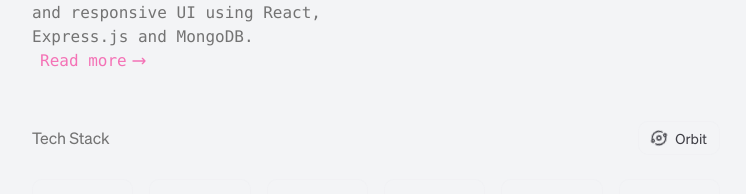
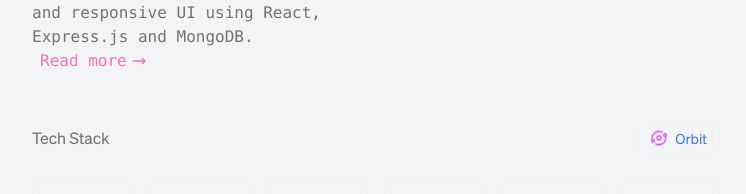
Before and after one commit to Sujal2308/portfolio01, a React (Vite) app: page / in a window 1280 px wide. Shown: the part 924-1118 px from the top of the page, without its empty margins (264-1010 px from the left). Built offline with nearby package versions, Linux system fonts and the light colour scheme; a web font is replaced by a local one.

Commit message:
feat: add color change animation to Grid and Orbit components; update Education section styling for consistency

```diff
--- a/src/App.tsx
+++ b/src/App.tsx
@@ -75,13 +75,24 @@ function App() {
                 >
                   {isOrbitView ? (
                     <>
-                      <Grid3X3 size={16} />
-                      Grid
+                      <Grid3X3
+                        size={16}
+                        className="animate-colorchange text-blue-500 dark:text-blue-400"
+                      />
+                      <span className="animate-colorchange text-blue-500 dark:text-blue-400">
+                        Grid
+                      </span>
                     </>
                   ) : (
                     <>
-                      <Orbit size={16} style={orbitSpinStyle} />
-                      Orbit
+                      <Orbit
+                        size={16}
+                        style={orbitSpinStyle}
+                        className="animate-colorchange text-fuchsia-500 dark:text-fuchsia-400"
+                      />
+                      <span className="animate-colorchange text-fuchsia-500 dark:text-fuchsia-400">
+                        Orbit
+                      </span>
                     </>
                   )}
                 </button>
--- a/src/features/education/Education.tsx
+++ b/src/features/education/Education.tsx
@@ -44,7 +44,7 @@ export function Education({ className }: EducationProps) {
           return (
             <div
               key={index}
-              className="p-4 bg-[rgba(186,230,253,0.28)] dark:bg-black/10 rounded-lg border border-gray-200/20 dark:border-gray-700/30 transition-colors duration-200"
+              className="p-4 bg-[rgba(186,230,253,0.25)] dark:bg-black/10 rounded-lg border border-gray-200/20 dark:border-gray-700/30 transition-colors duration-200"
             >
               <div className="flex items-start gap-4">
                 {/* Icon */}
--- a/src/styles/index.css
+++ b/src/styles/index.css
@@ -1,3 +1,18 @@
+@keyframes colorchange {
+  0% {
+    color: #3b82f6;
+  }
+  50% {
+    color: #a21caf;
+  }
+  100% {
+    color: #3b82f6;
+  }
+}
+
+.animate-colorchange {
+  animation: colorchange 1.5s linear infinite;
+}
 @keyframes orbitLogoSpin {
   100% {
     transform: rotate(360deg);
```
